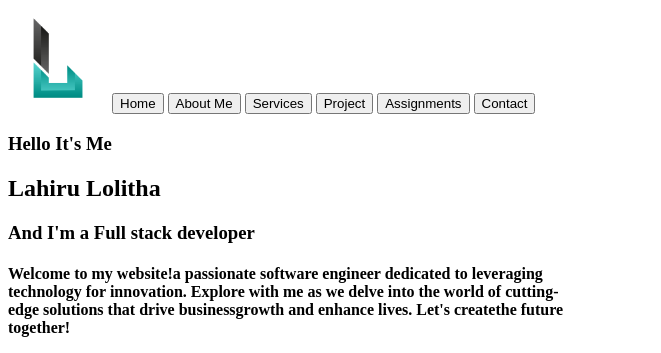
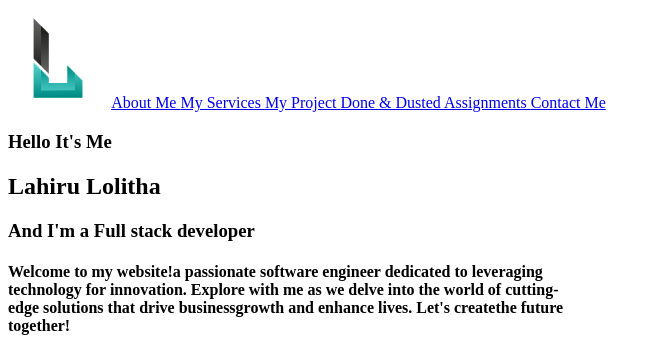
Before and after one commit to Likshan-Lahiru/MyPortfolio, a plain HTML site: page html/index.html in a window 1280 px wide. Shown: the top 353 px of the page, without its empty margins (0-661 px from the left). Drawn offline with Linux system fonts and the light colour scheme.

Commit message:
navigation header bar

```diff
--- a/html/index.html
+++ b/html/index.html
@@ -9,12 +9,17 @@
     <header>
         <img src="assest/myLogo.png" alt="webLogo" title="web-logo" width="100">
 
-        <button id="Home">Home</button>
+        <a href="#aboutMe-page">About Me </a>
+        <a href="#my-services">My Services </a>
+        <a href="#My project">My Project </a>
+        <a href="#Assignments-form">Done & Dusted Assignments </a>
+        <a href="#contact-me">Contact Me </a>
+        <!--<button id="Home">Home</button>
         <button id="about me">About Me</button>
         <button id="services">Services</button>
         <button id="project">Project</button>
         <button id="assignments">Assignments</button>
-        <button id="contact">Contact</button>
+        <button id="contact">Contact</button>-->
     </header>
     <div>
         <h3>Hello It's Me</h3>
@@ -52,7 +57,8 @@
 
     </div>
     <div>
-        <button>More Info</button>
+        <button>More Info</button><!--about me page more info button-->
+
     </div>
 
 </section>
```
